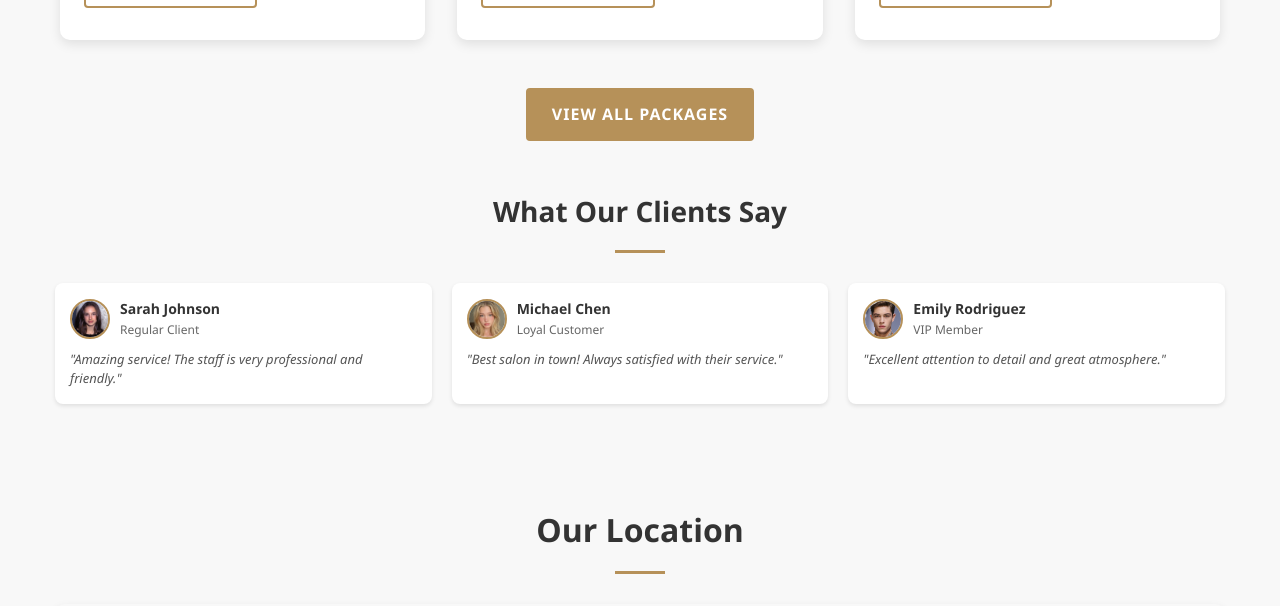
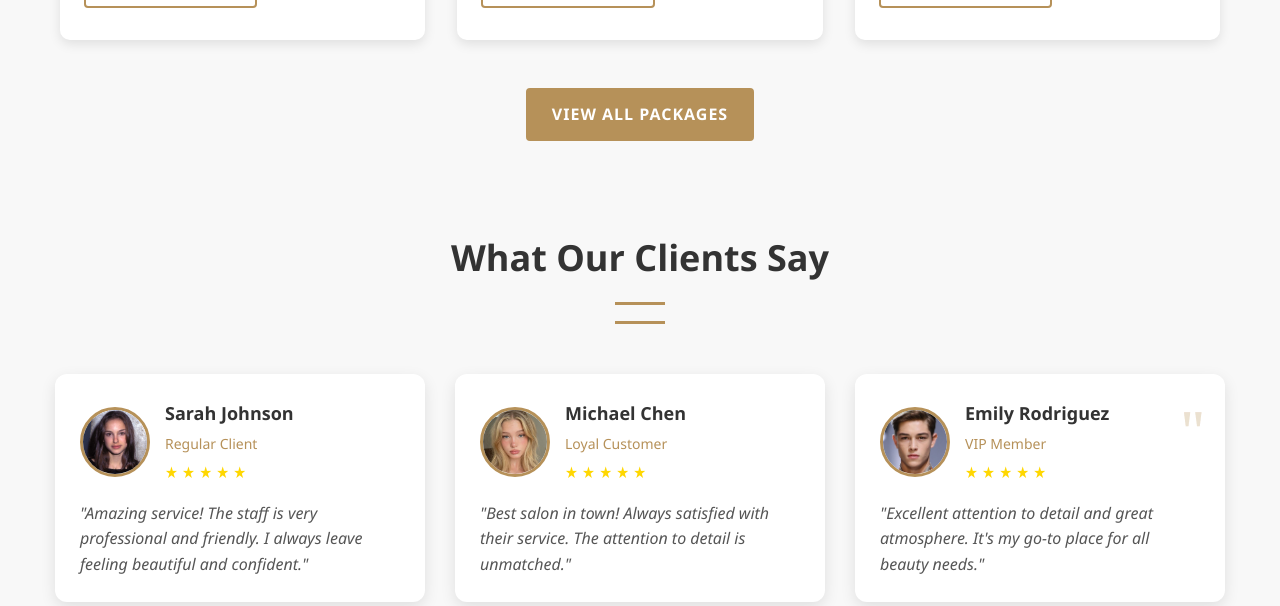
Before and after one commit to Hugo343/larissa_new, a PHP site: page / in a window 1280 px wide. Shown: the part 2586-3192 px from the top of the page. Run offline with PHP 8.4, Linux system fonts and the light colour scheme; data comes from the database, SQL or seed files in the repository; data that the repository does not hold is empty; grey boxes are pictures that could not be loaded.

Commit message:
Update index.php

```diff
--- a/index.php
+++ b/index.php
@@ -126,82 +126,130 @@ if (!$aboutUs) {
         </div>
     </section>
 
-    <section class="testimonials" id="testimonials" style="padding: 40px 0; background-color: #f8f8f8;">
+    <section class="testimonials" id="testimonials" style="padding: 80px 0; background-color: #f8f8f8;">
     <div class="container" style="max-width: 1200px; margin: 0 auto; padding: 0 15px;">
-        <h2 style="text-align: center; font-size: 28px; margin-bottom: 30px; color: #333;">What Our Clients Say</h2>
-        <div style="display: grid; grid-template-columns: repeat(auto-fit, minmax(250px, 1fr)); gap: 20px;">
+        <h2 style="text-align: center; font-size: 36px; margin-bottom: 50px; color: #333; position: relative;">
+            What Our Clients Say
+            <span style="display: block; width: 50px; height: 3px; background-color: #b69159; margin: 15px auto 0;"></span>
+        </h2>
+        <div style="display: grid; grid-template-columns: repeat(auto-fit, minmax(300px, 1fr)); gap: 30px;">
             <?php
             $testimonials = [
                 [
                     'id' => 1,
                     'name' => 'Sarah Johnson',
                     'position' => 'Regular Client',
-                    'content' => 'Amazing service! The staff is very professional and friendly.',
-                    'image' => 'client1.jpg'
+                    'content' => 'Amazing service! The staff is very professional and friendly. I always leave feeling beautiful and confident.',
+                    'image' => 'client1.jpg',
+                    'rating' => 5
                 ],
                 [
                     'id' => 2,
                     'name' => 'Michael Chen',
                     'position' => 'Loyal Customer',
-                    'content' => 'Best salon in town! Always satisfied with their service.',
-                    'image' => 'client2.jpg'
+                    'content' => 'Best salon in town! Always satisfied with their service. The attention to detail is unmatched.',
+                    'image' => 'client2.jpg',
+                    'rating' => 5
                 ],
                 [
                     'id' => 3,
                     'name' => 'Emily Rodriguez',
                     'position' => 'VIP Member',
-                    'content' => 'Excellent attention to detail and great atmosphere.',
-                    'image' => 'client3.jpg'
+                    'content' => 'Excellent attention to detail and great atmosphere. It\'s my go-to place for all beauty needs.',
+                    'image' => 'client3.jpg',
+                    'rating' => 5
                 ]
             ];
 
             foreach ($testimonials as $testimonial): ?>
                 <div style="background: white;
-                            border-radius: 8px;
-                            padding: 15px;
-                            box-shadow: 0 2px 4px rgba(0,0,0,0.1);
+                            border-radius: 12px;
+                            padding: 25px;
+                            box-shadow: 0 5px 15px rgba(0,0,0,0.1);
                             display: flex;
                             flex-direction: column;
-                            gap: 10px;">
+                            gap: 15px;
+                            transition: all 0.3s ease;
+                            cursor: pointer;"
+                     onmouseover="this.style.transform='translateY(-10px)'; this.style.boxShadow='0 15px 30px rgba(182,145,89,0.2)';"
+                     onmouseout="this.style.transform='translateY(0)'; this.style.boxShadow='0 5px 15px rgba(0,0,0,0.1)';">
 
                     <!-- Profile Section -->
-                    <div style="display: flex; align-items: center; gap: 10px;">
+                    <div style="display: flex; align-items: center; gap: 15px;">
                         <img src="images/testimonials/<?php echo $testimonial['id']; ?>.jpeg"
                              alt="<?php echo htmlspecialchars($testimonial['name']); ?>"
-                             style="width: 40px;
-                                    height: 40px;
+                             style="width: 70px;
+                                    height: 70px;
                                     border-radius: 50%;
                                     object-fit: cover;
-                                    border: 2px solid #b69159;">
+                                    border: 3px solid #b69159;
+                                    transition: all 0.3s ease;"
+                             onmouseover="this.style.transform='scale(1.1)';"
+                             onmouseout="this.style.transform='scale(1)';">
 
                         <div style="display: flex; flex-direction: column;">
                             <h4 style="margin: 0;
-                                       font-size: 14px;
+                                       font-size: 18px;
                                        color: #333;
                                        font-weight: 600;">
                                 <?php echo htmlspecialchars($testimonial['name']); ?>
                             </h4>
-                            <span style="font-size: 12px;
-                                       color: #666;">
+                            <span style="font-size: 14px;
+                                       color: #b69159;
+                                       margin-top: 5px;">
                                 <?php echo htmlspecialchars($testimonial['position']); ?>
                             </span>
+                            <div style="margin-top: 5px;">
+                                <?php for ($i = 0; $i < $testimonial['rating']; $i++): ?>
+                                    <span style="color: #FFD700; font-size: 16px;">★</span>
+                                <?php endfor; ?>
+                            </div>
                         </div>
                     </div>
 
                     <!-- Testimonial Content -->
                     <div style="position: relative;">
                         <p style="margin: 0;
-                                 font-size: 13px;
-                                 line-height: 1.5;
+                                 font-size: 16px;
+                                 line-height: 1.6;
                                  color: #555;
                                  font-style: italic;">
                             "<?php echo htmlspecialchars($testimonial['content']); ?>"
                         </p>
                     </div>
+
+                    <!-- Decorative Quote -->
+                    <div style="position: absolute; top: 10px; right: 20px; font-size: 60px; color: rgba(182,145,89,0.1); font-family: Georgia, serif;">
+                        "
+                    </div>
                 </div>
             <?php endforeach; ?>
         </div>
     </div>
+</section>
+
+<script>
+document.addEventListener('DOMContentLoaded', (event) => {
+    const testimonials = document.querySelectorAll('.testimonials > div > div');
+    testimonials.forEach((testimonial, index) => {
+        testimonial.style.animation = `fadeInUp 0.5s ease-out ${index * 0.1}s forwards`;
+        testimonial.style.opacity = '0';
+    });
+});
+</script>
+
+<style>
+@keyframes fadeInUp {
+    from {
+        opacity: 0;
+        transform: translateY(20px);
+    }
+    to {
+        opacity: 1;
+        transform: translateY(0);
+    }
+}
+</style>
 </section>
 <section class="location" id="location" style="padding: 60px 0; background-color: #f8f8f8;">
     <div class="container" style="max-width: 1200px; margin: 0 auto; padding: 0 15px;">
```
